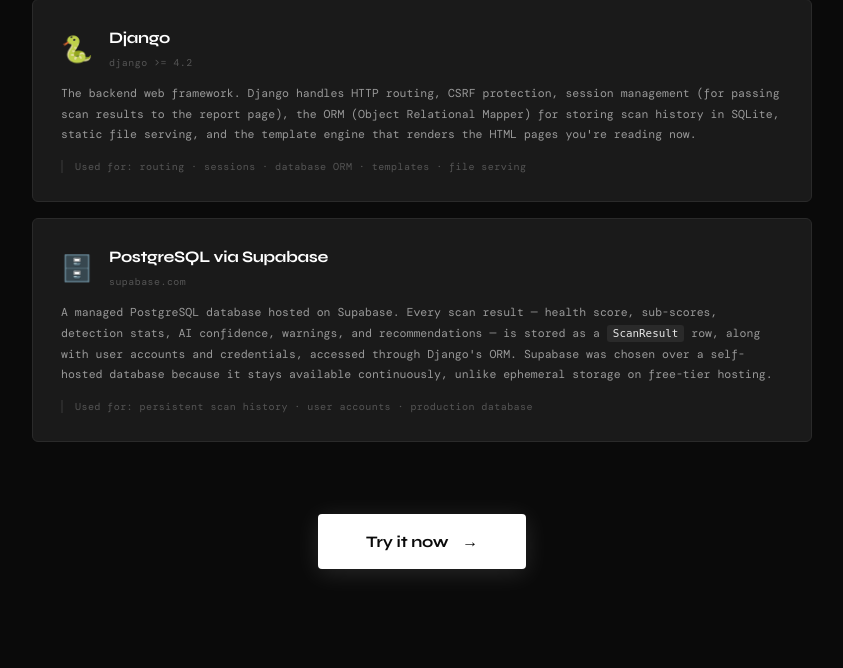
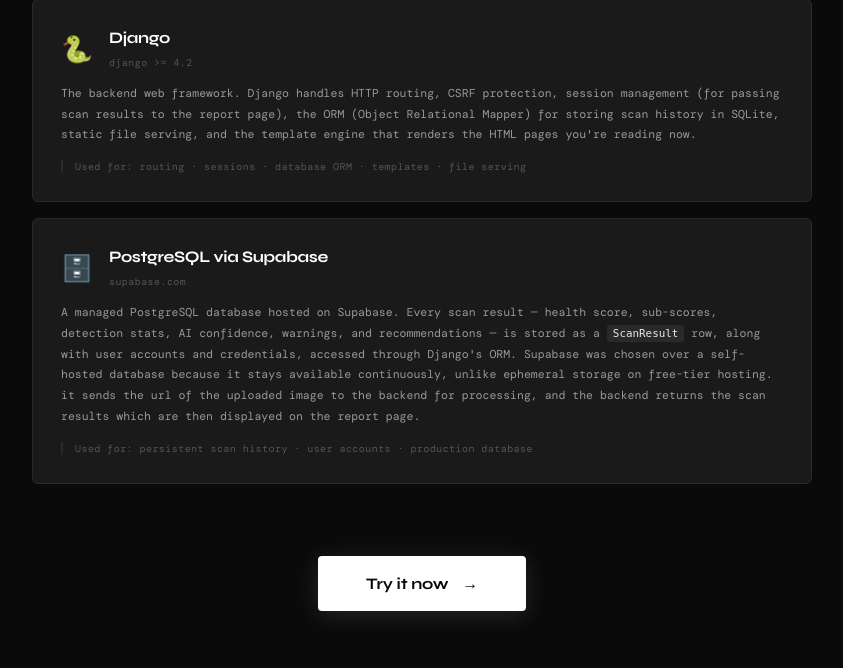
Before and after one commit to Yash-mk1/Infraestimator, a Django app: template Infraestimator/scanner/templates/scanner/technology.html in a window 1280 px wide. Shown: the part 2420-3088 px from the top of the page, without its empty margins (218-1061 px from the left). Before the commit the page ends 2991 px from the top, so only its background shows below. Run offline with Django 5.2, Linux system fonts and the light colour scheme; the template is opened without the code that fills it, so the values that code supplies are empty; some web fonts are replaced.

Commit message:
'changed technology page'

```diff
--- a/Infraestimator/scanner/templates/scanner/technology.html
+++ b/Infraestimator/scanner/templates/scanner/technology.html
@@ -154,6 +154,7 @@
           </div>
           <p>
             A managed PostgreSQL database hosted on Supabase. Every scan result — health score, sub-scores, detection stats, AI confidence, warnings, and recommendations — is stored as a <code>ScanResult</code> row, along with user accounts and credentials, accessed through Django's ORM. Supabase was chosen over a self-hosted database because it stays available continuously, unlike ephemeral storage on free-tier hosting.
+            it sends the url of the uploaded image to the backend for processing, and the backend returns the scan results which are then displayed on the report page.
           </p>
           <div class="tdc-used-for">Used for: persistent scan history · user accounts · production database</div>
         </div>
```
